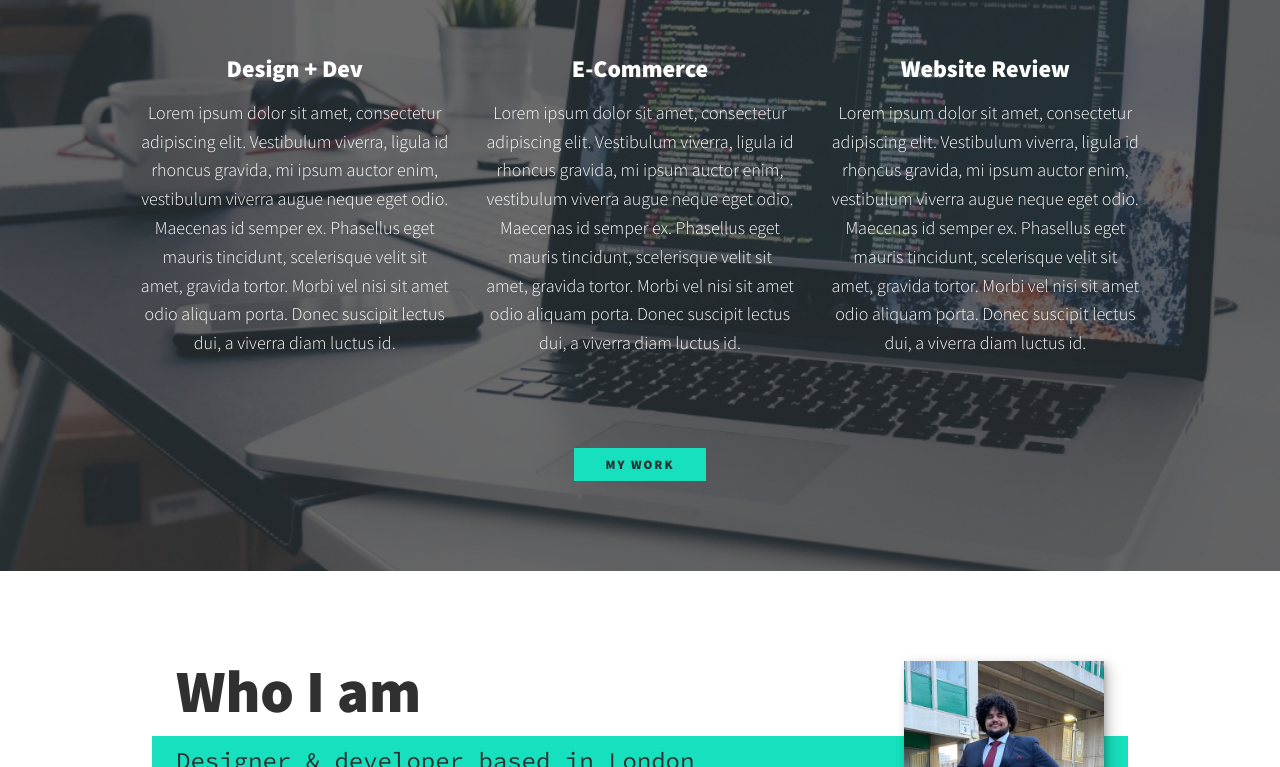
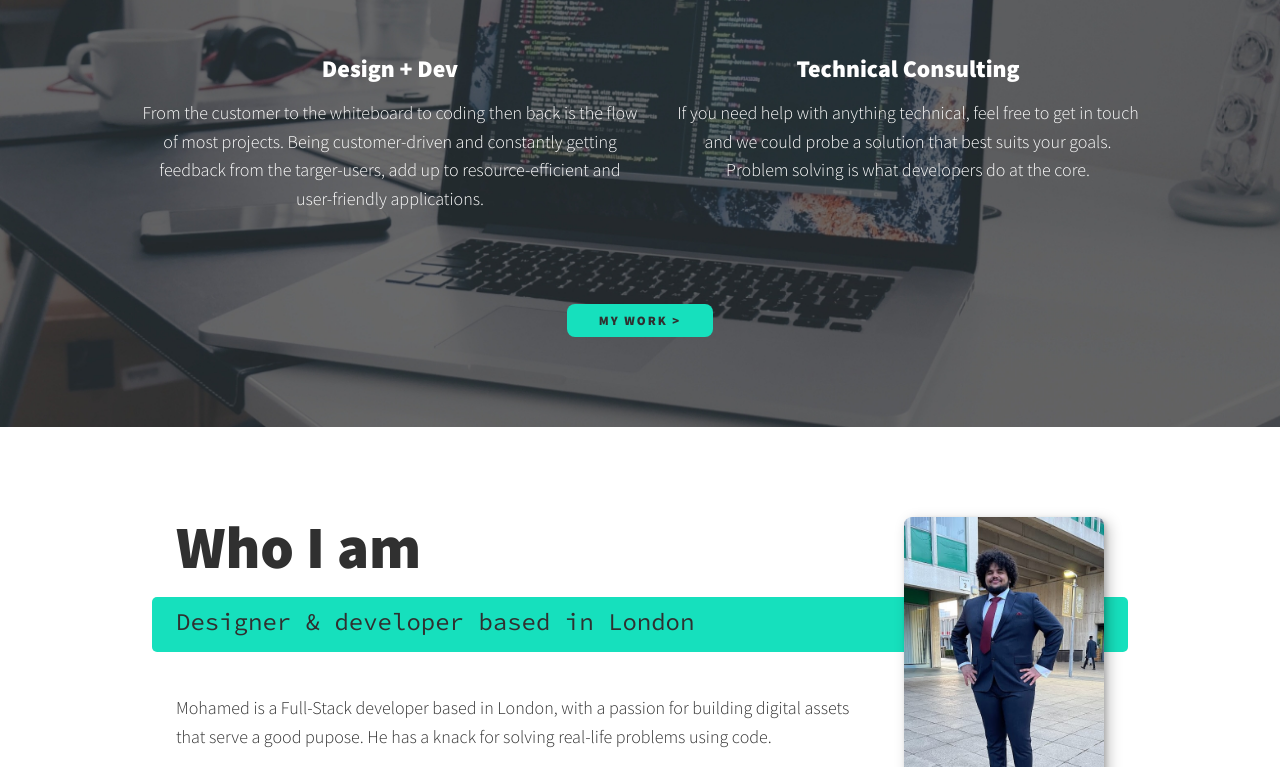
Before and after one commit to mohamedtmismail/portfolio, a plain HTML site: page index.html in a window 1280 px wide. Shown: the part 752-1519 px from the top of the page. Drawn offline with nearby package versions, Linux system fonts and the light colour scheme.

Commit message:
added rounded corners+removed loremipsum from home

```diff
--- a/css/style.css
+++ b/css/style.css
@@ -22,6 +22,7 @@
     --fs-h3: 1.25rem;
     --fs-body: 1rem;
 
+    --br: 0.5rem;
     --bs: 0.25em 0.25em 0.75em rgba(0,0,0,.25),
           0.125em 0.125em 0.25em rgba(0,0,0,.15);
 }
@@ -80,6 +81,7 @@ strong { font-weight: var(--fw-bold) }
     letter-spacing: 2px;
     font-weight: var(--fw-bold);
     transition: transform 200ms ease-in-out;
+    border-radius: var(--br);
 }
 
 .btn:hover {
@@ -251,6 +253,7 @@ header {
 
 .intro__img {
     box-shadow: var(--bs);
+    border-radius:var(--br);
 }
 
 .section__subtitle--intro {
@@ -284,6 +287,8 @@ header {
         position: relative;
         left: -1.5em;
         width: calc(100% + 1.5em);
+        border-radius: var(--br);
+
     }
 }
 
@@ -345,6 +350,7 @@ header {
 
 .about-me__img {
     box-shadow: var(--bs);
+    border-radius: var(--br);
 }
 
 @media (min-width: 600px) {
@@ -370,6 +376,7 @@ header {
         width: calc(100% + 2em);
         padding-left: 1em;
         padding-right: calc(200px + 4em);
+        border-radius: 5px;
     }
 
     .about-me__img {
@@ -395,6 +402,8 @@ header {
 .portfolio__item {
     background: var(--clr-accent);
     overflow: hidden;
+    border-radius: var(--br);
+    margin: 1em;
 }
 
 .portfolio__img {
@@ -473,3 +482,7 @@ header {
     margin-left: auto;
     margin-right: auto;
 }
+
+.portfolio-item-individual img {
+   border-radius: var(--br);
+}
--- a/index.html
+++ b/index.html
@@ -61,7 +61,9 @@
       <h1 class="section__title section__title--intro">
         Hi, I am <strong>Mohamed Ismail</strong>
       </h1>
-      <p class="section__subtitle section__subtitle--intro">front-end dev</p>
+      <p class="section__subtitle section__subtitle--intro">
+        Software Developer
+      </p>
       <img
         src="img/me.jpg"
         alt="a picture of Mohamed Ismail smiling"
@@ -76,45 +78,27 @@
         <div class="service">
           <h3>Design + Dev</h3>
           <p>
-            Lorem ipsum dolor sit amet, consectetur adipiscing elit. Vestibulum
-            viverra, ligula id rhoncus gravida, mi ipsum auctor enim, vestibulum
-            viverra augue neque eget odio. Maecenas id semper ex. Phasellus eget
-            mauris tincidunt, scelerisque velit sit amet, gravida tortor. Morbi
-            vel nisi sit amet odio aliquam porta. Donec suscipit lectus dui, a
-            viverra diam luctus id.
+            From the customer to the whiteboard to coding then back is the flow
+            of most projects. Being customer-driven and constantly getting
+            feedback from the targer-users, add up to resource-efficient and
+            user-friendly applications.
           </p>
         </div>
         <!-- / service -->
 
         <div class="service">
-          <h3>E-Commerce</h3>
+          <h3>Technical Consulting</h3>
           <p>
-            Lorem ipsum dolor sit amet, consectetur adipiscing elit. Vestibulum
-            viverra, ligula id rhoncus gravida, mi ipsum auctor enim, vestibulum
-            viverra augue neque eget odio. Maecenas id semper ex. Phasellus eget
-            mauris tincidunt, scelerisque velit sit amet, gravida tortor. Morbi
-            vel nisi sit amet odio aliquam porta. Donec suscipit lectus dui, a
-            viverra diam luctus id.
-          </p>
-        </div>
-        <!-- / service -->
-
-        <div class="service">
-          <h3>Website Review</h3>
-          <p>
-            Lorem ipsum dolor sit amet, consectetur adipiscing elit. Vestibulum
-            viverra, ligula id rhoncus gravida, mi ipsum auctor enim, vestibulum
-            viverra augue neque eget odio. Maecenas id semper ex. Phasellus eget
-            mauris tincidunt, scelerisque velit sit amet, gravida tortor. Morbi
-            vel nisi sit amet odio aliquam porta. Donec suscipit lectus dui, a
-            viverra diam luctus id.
+            If you need help with anything technical, feel free to get in touch
+            and we could probe a solution that best suits your goals. Problem
+            solving is what developers do at the core.
           </p>
         </div>
         <!-- / service -->
       </div>
       <!-- / services -->
 
-      <a href="#work" class="btn">My Work</a>
+      <a href="#work" class="btn">My Work ></a>
     </section>
 
     <!-- About me -->
@@ -126,16 +110,14 @@
 
       <div class="about-me__body">
         <p>
-          Lorem ipsum dolor sit amet, consectetur adipiscing elit, sed do
-          eiusmod tempor incididunt ut labore et dolore magna aliqua. Ut enim ad
-          minim veniam, quis nostrud exercitation ullamco laboris nisi ut
-          aliquip ex ea commodo consequat.
+          Mohamed is a Full-Stack developer based in London, with a passion for
+          building digital assets that serve a good pupose. He has a knack for
+          solving real-life problems using code.
         </p>
         <p>
-          Lorem ipsum dolor sit amet, consectetur adipiscing elit, sed do
-          eiusmod tempor incididunt ut labore et dolore magna aliqua. Ut enim ad
-          minim veniam, quis nostrud exercitation ullamco laboris nisi ut
-          aliquip ex ea commodo consequat.
+          When not online or building the next project, he's either at the gym
+          or learning something new! If you're curious as to what exactly, feel
+          free to follow him on his socials down below.
         </p>
       </div>
 
```
